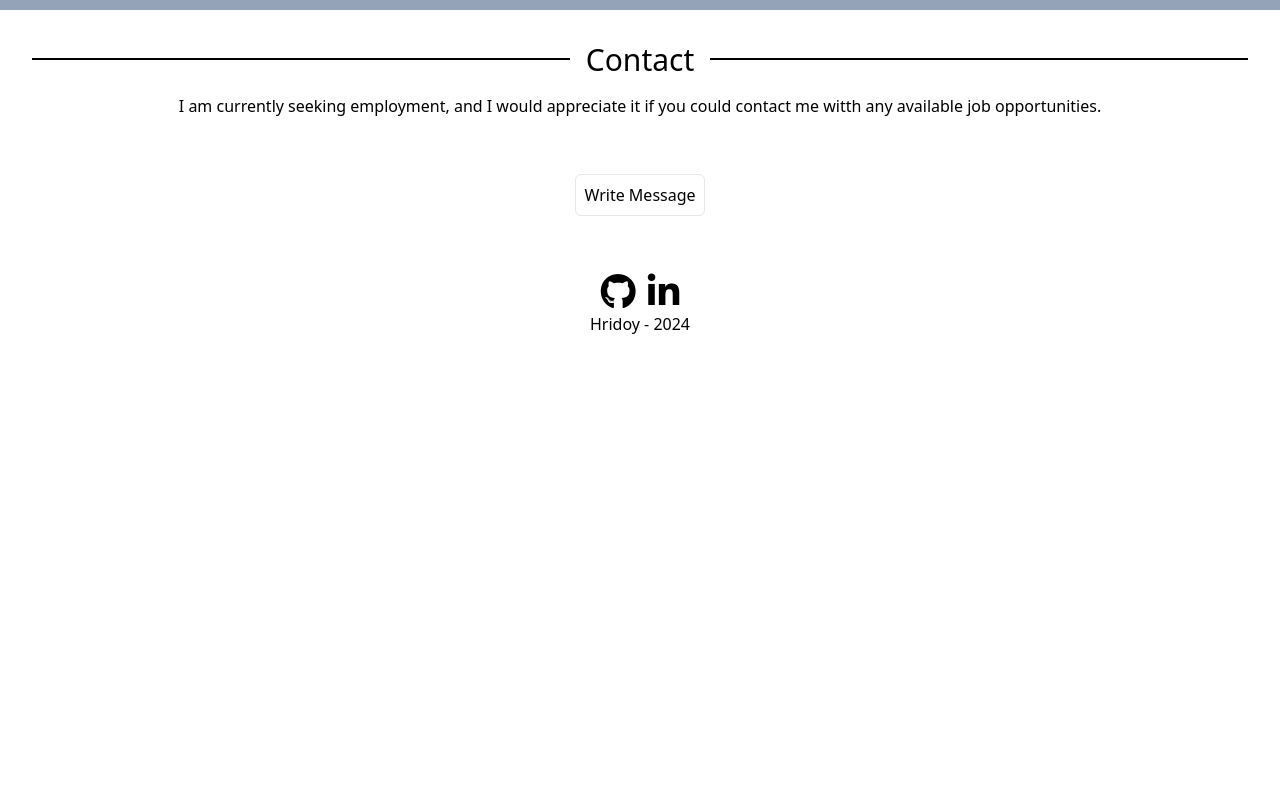
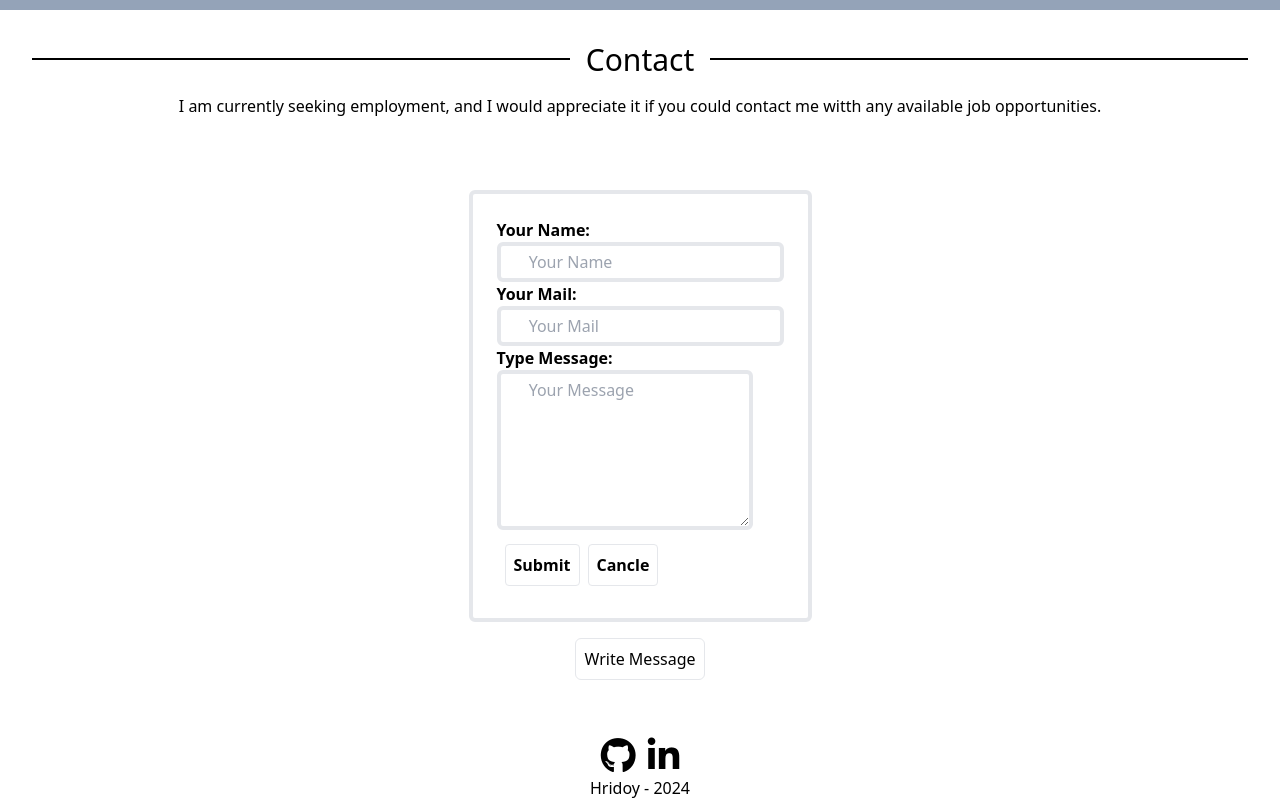
Before and after one commit to sirajul116/Assignment, a React (Vite) app in the folder PortfolioReact/: page / in a window 1280 px wide. Shown: the part 1254-2054 px from the top of the page. Before the commit the page ends 1590 px from the top, so only its background shows below. Built offline with nearby package versions, Linux system fonts and the light colour scheme.

Commit message:
Contact form added

```diff
--- a/PortfolioReact/src/components/Contact.jsx
+++ b/PortfolioReact/src/components/Contact.jsx
@@ -16,6 +16,47 @@ function Contact() {
           </p>
         </div>
         <div className="grid place-items-center">
+          <div className="border-4 rounded-md p-6 m-4">
+            <form>
+              <p>
+                <b>Your Name:</b>
+              </p>
+              <input
+                type="text"
+                name="Name"
+                placeholder=" Your Name"
+                required
+                className="border-4 pl-6 pr-6 pt-1 pb-1 rounded-md"
+              />
+              <p>
+                <b>Your Mail:</b>
+              </p>
+              <input
+                type="email"
+                name="Email"
+                placeholder=" Your Mail"
+                required
+                className="border-4 pl-6 pr-6 pt-1 pb-1 rounded-md"
+              />
+              <p>
+                <b>Type Message:</b>
+              </p>
+              <textarea
+                name="Message"
+                rows="6"
+                placeholder=" Your Message"
+                className="border-4 pl-6 pr-6 pt-1 pb-1 rounded-md"
+              ></textarea>
+              <div className="space-x-2 p-2">
+                <button type="button" className="border p-2 rounded">
+                  <b>Submit</b>
+                </button>
+                <button type="button" className="border p-2 rounded">
+                  <b>Cancle</b>
+                </button>
+              </div>
+            </form>
+          </div>
           <button className="border p-2 rounded-md">Write Message</button>
         </div>
         <div class="grid place-items-center">
```
